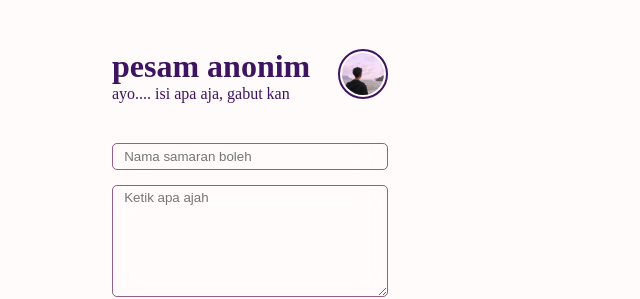
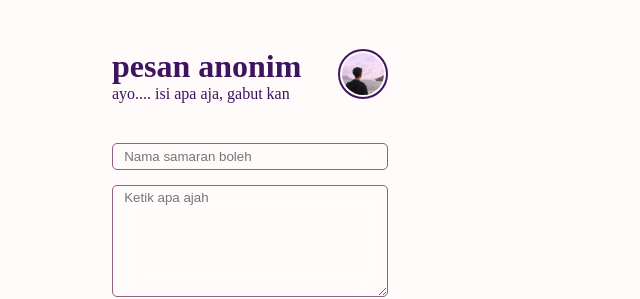
Before and after one commit to FidiH/pesan-anonim, a plain HTML site: page index.html in a window 1280 px wide. Shown: the top 299 px of the page, 0-640 px from the left. Drawn offline with Linux system fonts and the light colour scheme.

Commit message:
memperbaiki judul

```diff
--- a/index.html
+++ b/index.html
@@ -14,7 +14,7 @@
     <div id="container">
       <header>
         <div class="judul">
-          <h1>pesam anonim</h1>
+          <h1>pesan anonim</h1>
           <p>ayo.... isi apa aja, gabut kan</p>
         </div>
         <div class="profil">
```
